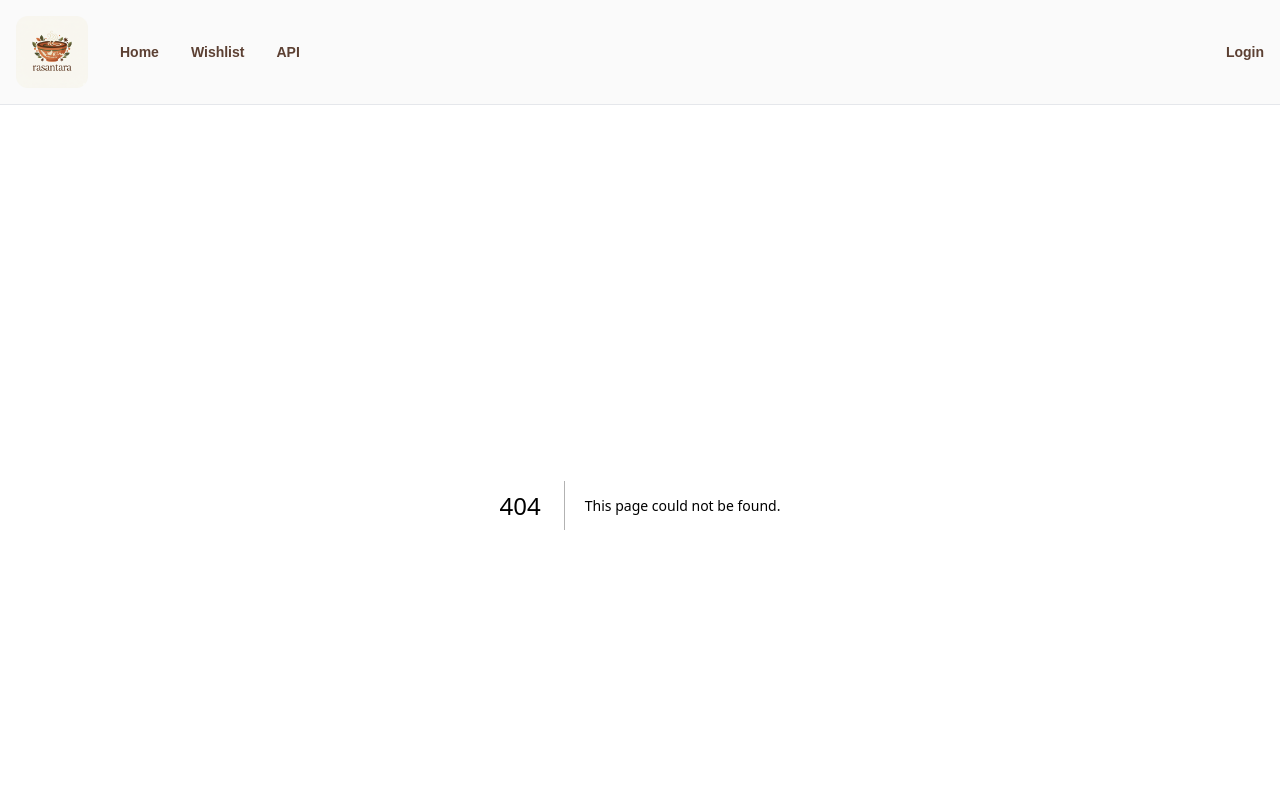
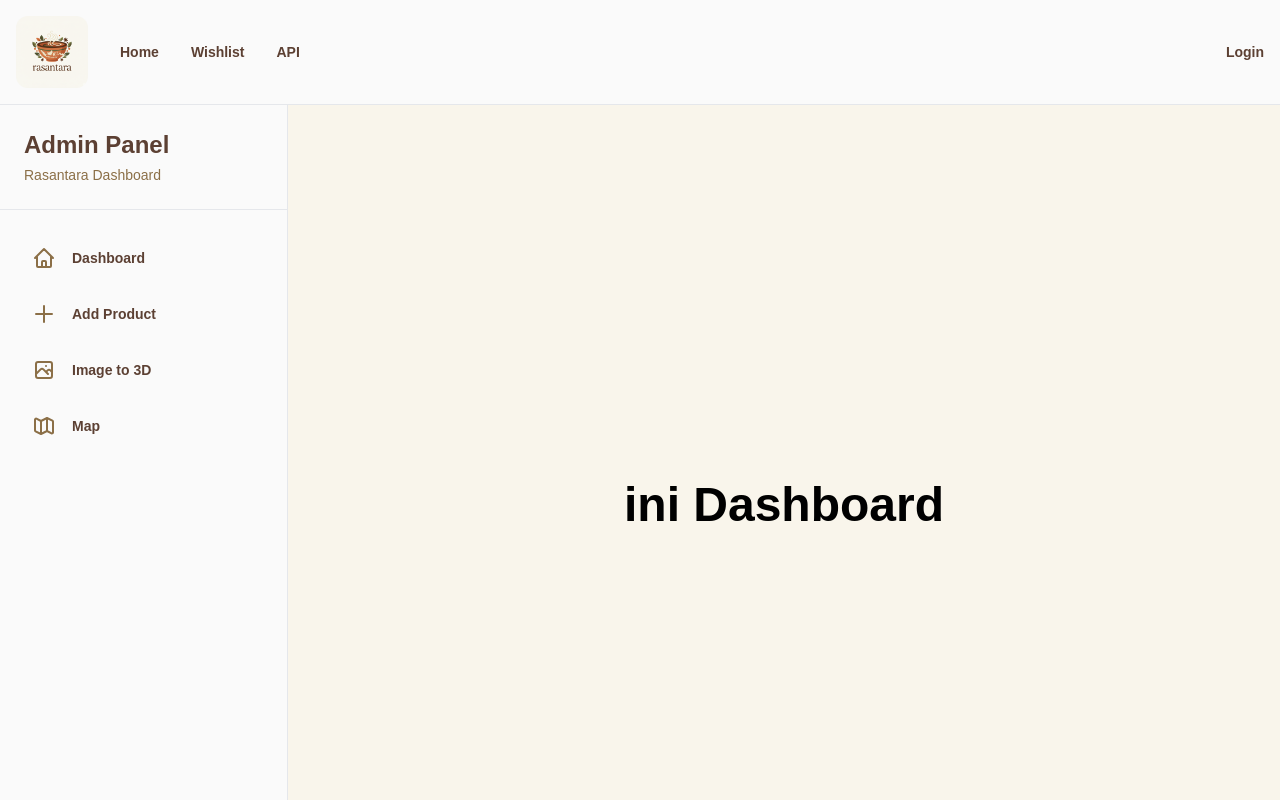
Before and after one commit to Phase-3-Final-Project/Final-Project, a Next.js app in the folder rasantara/: page /admin/dashboard in a window 1280 px wide. Before the commit this address had no page. Shown: the top 800 px of the page. Built offline with nearby package versions, Linux system fonts and the light colour scheme.

Commit message:
side bar and admin page

```diff
--- /dev/null
+++ b/rasantara/src/app/admin/add/page.tsx
@@ -0,0 +1,9 @@
+export default function Add() {
+  return (
+    <div className="min-h-screen bg-[#F9F5EB] flex flex-col">
+      <main className="flex flex-col gap-[32px] row-start-2 items-center sm:items-start">
+        <h1 className="text-xl font-bold md:text-5xl flex items-center justify-center h-screen m-auto text-black">ini add</h1>
+      </main>
+    </div>
+  );
+}
--- /dev/null
+++ b/rasantara/src/app/admin/dashboard/page.tsx
@@ -0,0 +1,11 @@
+export default function Dashboard() {
+  return (
+    <div className="min-h-screen bg-[#F9F5EB] flex flex-col">
+      <main className="flex flex-col gap-[32px] row-start-2 items-center sm:items-start">
+        <h1 className="text-xl font-bold md:text-5xl flex items-center justify-center h-screen m-auto text-black">
+          ini Dashboard
+        </h1>
+      </main>
+    </div>
+  );
+}
--- /dev/null
+++ b/rasantara/src/app/admin/image-to-3d/page.tsx
@@ -0,0 +1,11 @@
+export default function ImageTo3D() {
+  return (
+    <div className="min-h-screen bg-[#F9F5EB] flex flex-col">
+      <main className="flex flex-col gap-[32px] row-start-2 items-center sm:items-start">
+        <h1 className="text-xl font-bold md:text-5xl flex items-center justify-center h-screen m-auto text-black">
+          ini Image-To-3D
+        </h1>
+      </main>
+    </div>
+  );
+}
--- /dev/null
+++ b/rasantara/src/app/admin/layout.tsx
@@ -0,0 +1,10 @@
+import Sidebar from '@/components/sidebar';
+
+export default function AdminLayout({ children }: { children: React.ReactNode }) {
+  return (
+    <div className="flex h-screen bg-[#F9F5EB]">
+      <Sidebar />
+      <main className="flex-1 overflow-y-auto">{children}</main>
+    </div>
+  );
+}
--- /dev/null
+++ b/rasantara/src/app/admin/map/page.tsx
@@ -0,0 +1,11 @@
+export default function map() {
+  return (
+    <div className="min-h-screen bg-[#F9F5EB] flex flex-col">
+      <main className="flex flex-col gap-[32px] row-start-2 items-center sm:items-start">
+        <h1 className="text-xl font-bold md:text-5xl flex items-center justify-center h-screen m-auto text-black">
+          ini Map
+        </h1>
+      </main>
+    </div>
+  );
+}
--- a/rasantara/src/app/layout.tsx
+++ b/rasantara/src/app/layout.tsx
@@ -4,6 +4,7 @@ import "./globals.css";
 import Navbar from "@/components/NavBar";
 import Footer from "@/components/Footer";
 import { Toaster } from "react-hot-toast";
+import Sidebar from "@/components/sidebar";
 
 const geistSans = Geist({
   variable: "--font-geist-sans",
--- /dev/null
+++ b/rasantara/src/components/sidebar.tsx
@@ -0,0 +1,122 @@
+export default function Sidebar() {
+  return (
+    <aside className="w-72 sticky top-0 self-start min-h-screen bg-[#FAFAFA] text-[#5C4033] border-r border-gray-200 flex flex-col">
+      {/* Header */}
+      <div className="p-6 border-b border-gray-200">
+        <h2 className="text-2xl font-bold text-[#5C4033]">
+          Admin Panel
+        </h2>
+        <p className="text-sm text-[#8B6F47] mt-1">Rasantara Dashboard</p>
+      </div>
+
+      {/* Menu Items */}
+      <nav className="mt-6 flex-1 overflow-y-auto">
+        <ul className="space-y-2 px-4">
+          {/* Dashboard */}
+          <li>
+            <a
+              href="#"
+              className="flex items-center gap-4 px-4 py-3 rounded-xl hover:bg-[#F9F5EB] transition-all duration-200 group"
+            >
+              <svg
+                className="w-6 h-6 text-[#8B6F47] group-hover:text-[#5C4033] transition-colors"
+                fill="none"
+                stroke="currentColor"
+                viewBox="0 0 24 24"
+              >
+                <path
+                  strokeLinecap="round"
+                  strokeLinejoin="round"
+                  strokeWidth={2}
+                  d="M3 12l2-2m0 0l7-7 7 7M5 10v10a1 1 0 001 1h3m10-11l2 2m-2-2v10a1 1 0 01-1 1h-3m-6 0a1 1 0 001-1v-4a1 1 0 011-1h2a1 1 0 011 1v4a1 1 0 001 1m-6 0h6"
+                />
+              </svg>
+              <span className="font-bold text-sm">Dashboard</span>
+            </a>
+          </li>
+
+          {/* Add Product */}
+          <li>
+            <a
+              href="#"
+              className="flex items-center gap-4 px-4 py-3 rounded-xl hover:bg-[#F9F5EB] transition-all duration-200 group"
+            >
+              <svg
+                className="w-6 h-6 text-[#8B6F47] group-hover:text-[#5C4033] transition-colors"
+                fill="none"
+                stroke="currentColor"
+                viewBox="0 0 24 24"
+              >
+                <path
+                  strokeLinecap="round"
+                  strokeLinejoin="round"
+                  strokeWidth={2}
+                  d="M12 4v16m8-8H4"
+                />
+              </svg>
+              <span className="font-bold text-sm">Add Product</span>
+            </a>
+          </li>
+
+          {/* Image to 3D */}
+          <li>
+            <a
+              href="#"
+              className="flex items-center gap-4 px-4 py-3 rounded-xl hover:bg-[#F9F5EB] transition-all duration-200 group"
+            >
+              <svg
+                className="w-6 h-6 text-[#8B6F47] group-hover:text-[#5C4033] transition-colors"
+                fill="none"
+                stroke="currentColor"
+                viewBox="0 0 24 24"
+              >
+                <path
+                  strokeLinecap="round"
+                  strokeLinejoin="round"
+                  strokeWidth={2}
+                  d="M4 16l4.586-4.586a2 2 0 012.828 0L16 16m-2-2l1.586-1.586a2 2 0 012.828 0L20 14m-6-6h.01M6 20h12a2 2 0 002-2V6a2 2 0 00-2-2H6a2 2 0 00-2 2v12a2 2 0 002 2z"
+                />
+              </svg>
+              <span className="font-bold text-sm">Image to 3D</span>
+            </a>
+          </li>
+
+          {/* Map */}
+          <li>
+            <a
+              href="#"
+              className="flex items-center gap-4 px-4 py-3 rounded-xl hover:bg-[#F9F5EB] transition-all duration-200 group"
+            >
+              <svg
+                className="w-6 h-6 text-[#8B6F47] group-hover:text-[#5C4033] transition-colors"
+                fill="none"
+                stroke="currentColor"
+                viewBox="0 0 24 24"
+              >
+                <path
+                  strokeLinecap="round"
+                  strokeLinejoin="round"
+                  strokeWidth={2}
+                  d="M9 20l-5.447-2.724A1 1 0 013 16.382V5.618a1 1 0 011.447-.894L9 7m0 13l6-3m-6 3V7m6 10l4.553 2.276A1 1 0 0021 18.382V7.618a1 1 0 00-.553-.894L15 4m0 13V4m0 0L9 7"
+                />
+              </svg>
+              <span className="font-bold text-sm">Map</span>
+            </a>
+          </li>
+        </ul>
+      </nav>
+
+      {/* Footer Info */}
+      <div className="mt-auto p-4 border-t border-gray-200 bg-[#FAFAFA]">
+        <div className="flex items-center gap-3">
+          <div className="w-10 h-10 rounded-full bg-[#5C4033] flex items-center justify-center">
+            <span className="text-sm font-bold text-white">A</span>
+          </div>
+          <div>
+            <p className="text-sm font-bold text-[#5C4033]">Admin User</p>
+          </div>
+        </div>
+      </div>
+    </aside>
+  );
+}
```
